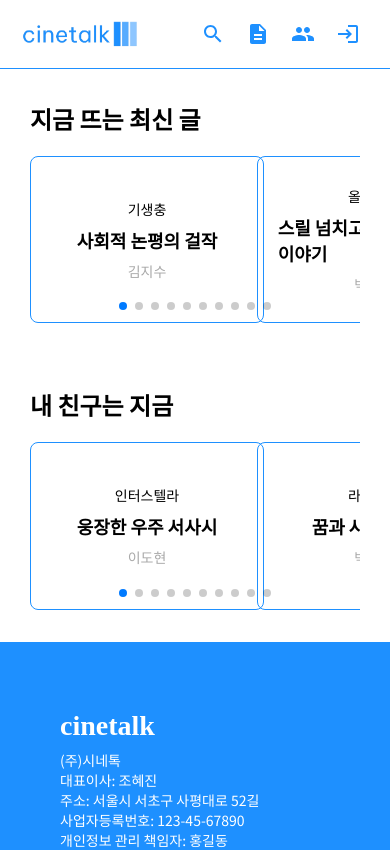
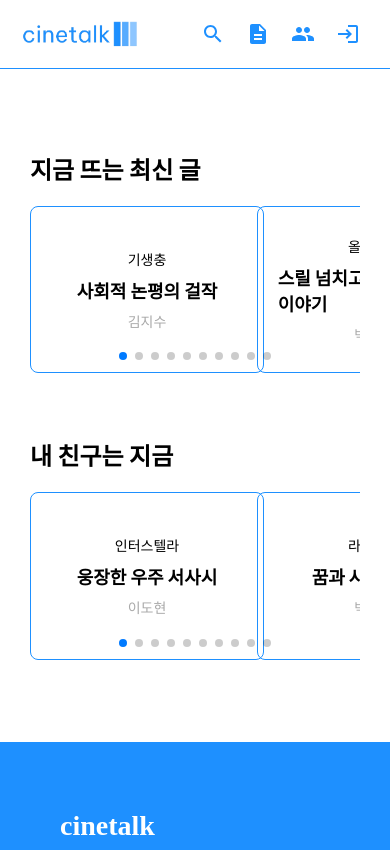
Before and after one commit to hjinn0813/cinetalk, a React (Create React App) app: page / in a window 390 px wide. Shown: the top 850 px of the page. Built offline with nearby package versions, Linux system fonts and the light colour scheme; a web font is replaced by a local one.

Commit message:
fix: 메인 페이지 margin 수정

```diff
--- a/src/styles/Main/Main.scss
+++ b/src/styles/Main/Main.scss
@@ -3,13 +3,13 @@
 @import '../root.scss';
 
 .main-container {
-  margin: 3.75rem;
+  margin: 40px 60px;
   display: flex;
   flex-direction: column;
   align-items: center;
 
   @media (max-width: 640px) {
-    margin: 0 30px;
+    margin: 50px 30px;
     display: flex;
     align-items: center;
   }
@@ -62,4 +62,5 @@
   // box 겹침 방지
   display: flex;
   align-items: center;
+  cursor: grab;
 }
```
